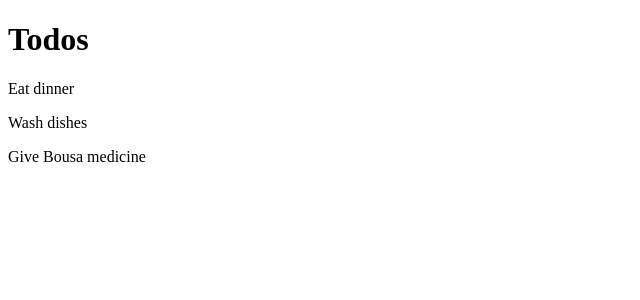
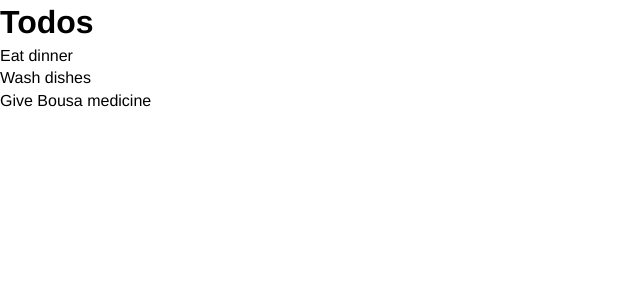
Before and after one commit to Sebas1245/AngularTodoApp, an Angular app: page / in a window 1280 px wide. Shown: the top 300 px of the page, without its empty margins (0-640 px from the left). Built offline with nearby package versions, Linux system fonts and the light colour scheme.

Commit message:
Modifies stylesheet

```diff
--- a/src/styles.css
+++ b/src/styles.css
@@ -1 +1,32 @@
-/* You can add global styles to this file, and also import other style files */
+* {
+    box-sizing: border-box;
+    margin: 0;
+    padding: 0;
+  }
+
+  body {
+    font-family: Helvetica, sans-serif;
+    line-height: 1.4;
+  }
+
+  a {
+    color: rgb(9, 47, 216);
+    text-decoration: none;
+  }
+
+  .container {
+    padding: 0 1rem;
+  }
+
+  .btn {
+    display: inline-block;
+    border: none;
+    background: rgb(9, 47, 216);;
+    color: #fff;
+    padding: 7px 20px;
+    cursor: pointer;
+  }
+
+  .btn:hover {
+    background: rgb(9, 47, 216);
+  }
```
